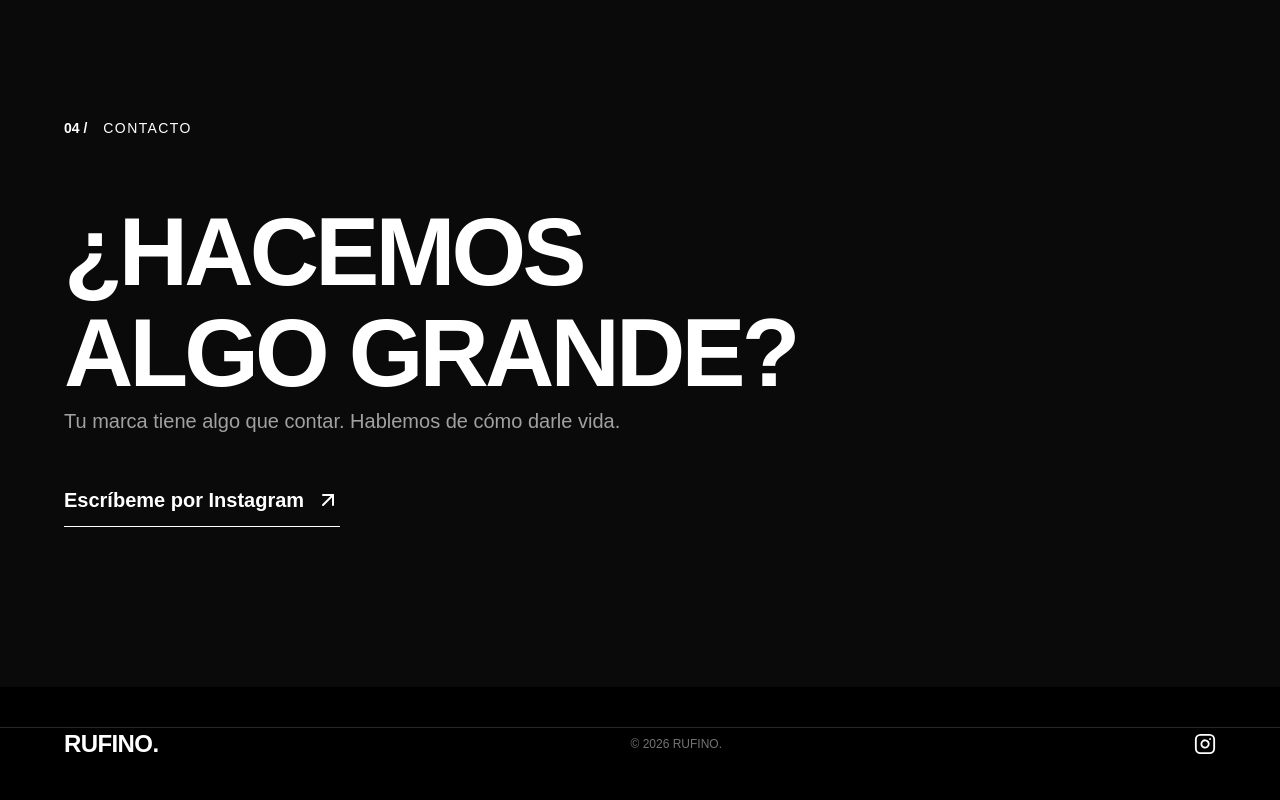
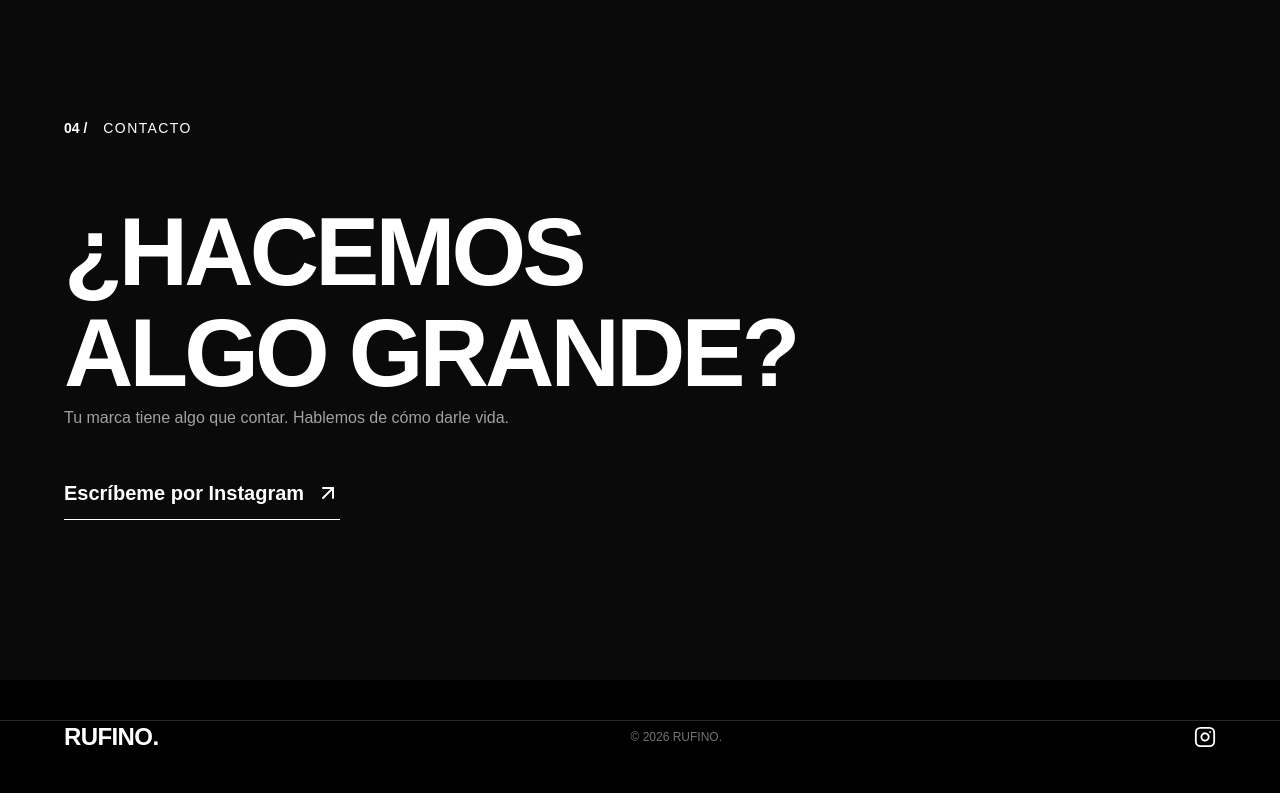
Before and after one commit to danielrdeltoro-web/rufino, a Next.js app: page / in a window 1280 px wide. Shown: the part 3934-4734 px from the top of the page. Built offline with nearby package versions, Linux system fonts and the light colour scheme.

Commit message:
Update page.tsx

```diff
--- a/src/app/page.tsx
+++ b/src/app/page.tsx
@@ -1,6 +1,6 @@
-
 import Link from "next/link";
 import Image from "next/image";
+import Intro from "@/components/Intro";
 import {
   ArrowDown,
   ArrowUpRight,
@@ -55,6 +55,9 @@ const services = [
 export default function Home() {
   return (
     <main>
+      {/* INTRO CINEMATOGRÁFICA */}
+      <Intro />
+
       {/* NAVEGACIÓN */}
       <header className="absolute left-0 top-0 z-20 w-full text-white">
         <div className="container-rufino flex h-24 items-center justify-between">
@@ -295,7 +298,7 @@ export default function Home() {
             ALGO GRANDE?
           </h2>
 
-          <p className="mt-10 max-w-xl text-xl text-neutral-400">
+          <p className="mt-10 max-w-xl text-neutral-400">
             Tu marca tiene algo que contar.
             Hablemos de cómo darle vida.
           </p>
```
